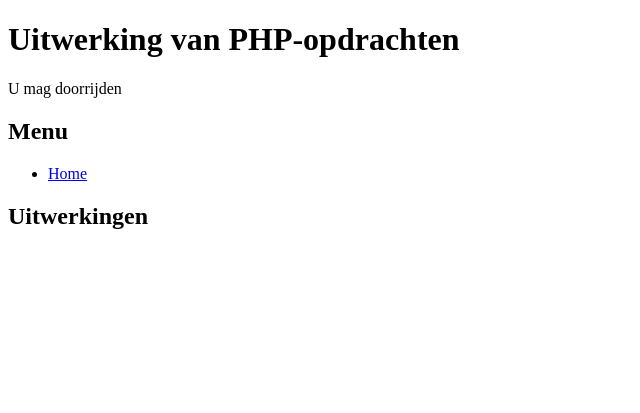
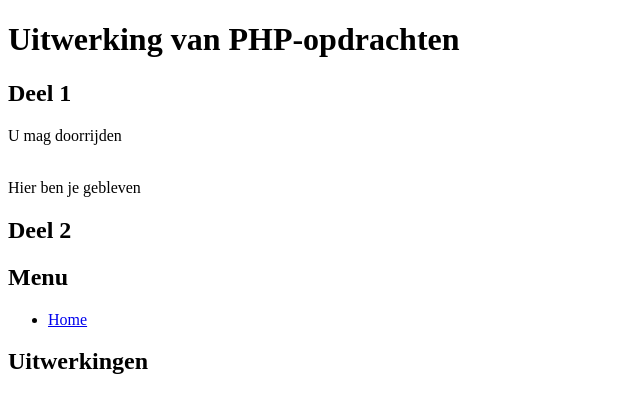
Before and after one commit to w1-deLiefdeMike/phpopdrachten, a PHP site: page /hoofdstuk3/opdracht3.2.php in a window 1280 px wide. Shown: the top 413 px of the page, without its empty margins (0-640 px from the left). Run offline with PHP 8.4, Linux system fonts and the light colour scheme.

Commit message:
commit & push opdracht 3.2

```diff
--- a/hoofdstuk3/opdracht3.2.php
+++ b/hoofdstuk3/opdracht3.2.php
@@ -70,7 +70,11 @@
         $result = "U moet stoppen";
     }
 ?>
+<h2>Deel 1</h2>
 <p><?php echo $result ?></p>
+<br>
+                        Hier ben je gebleven
+<h2>Deel 2</h2>
 <aside>
     <h2>Menu</h2>
     <ul>
```
